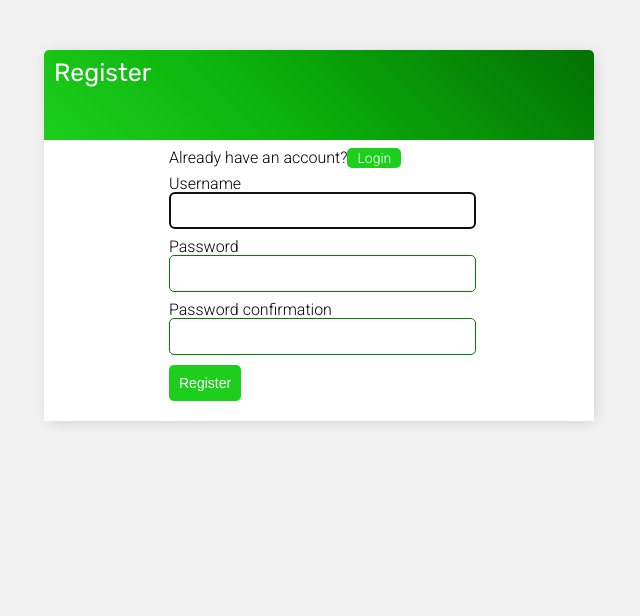
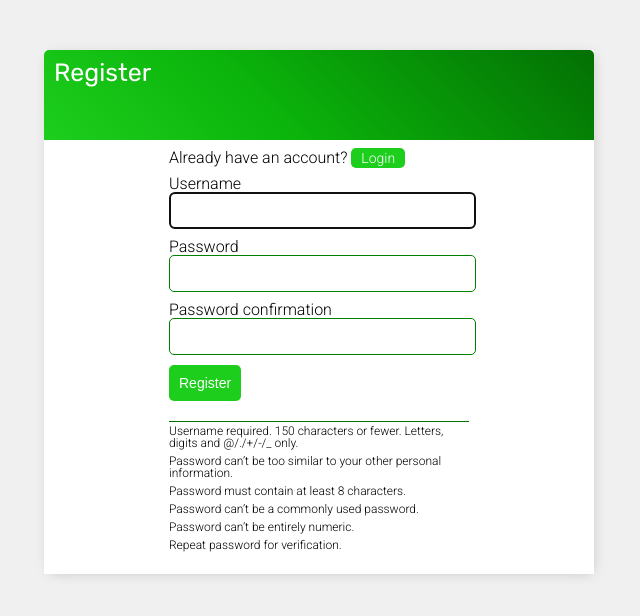
Before and after one commit to lukaszsliwinski/task_planner, a Django app: page /register/ in a window 1280 px wide. Shown: the top 616 px of the page, without its empty margins (321-961 px from the left). Run offline with Django 3.2, Linux system fonts and the light colour scheme.

Commit message:
Adding register instructions.

```diff
--- a/base/static/base/style.css
+++ b/base/static/base/style.css
@@ -308,3 +308,15 @@ label {
     padding-top: 2px;
     padding-bottom: 2px;
 }
+
+.register-instruction span {
+    display: block;
+    font-size: 12px;
+    padding: 3px 0 3px 0;
+
+}
+
+.register-instruction {
+    margin-top: 20px;
+    border-top: 1px solid rgb(3, 112, 3);
+}
--- a/base/templates/base/login.html
+++ b/base/templates/base/login.html
@@ -9,7 +9,7 @@
 
 <div class="card-body-login">
     <p class="register-login-footer">
-        Don't have an account?<a class="form-button" href="{% url 'register' %}">Register</a>
+        Don't have an account? <a class="form-button" href="{% url 'register' %}">Register</a>
     </p>
     <form method="POST">
         {% csrf_token %}
--- a/base/templates/base/register.html
+++ b/base/templates/base/register.html
@@ -9,7 +9,7 @@
 
 <div class="card-body-login">
     <p class="register-login-footer">
-        Already have an account?<a class="form-button" href="{% url 'login' %}">Login</a>
+        Already have an account? <a class="form-button" href="{% url 'login' %}">Login</a>
     </p>
     <form method="POST">
         {% csrf_token %}
@@ -24,6 +24,15 @@
         {{form.password2}}
 
         <input class="form-button" type="submit" value="Register">
+
+        <div class="register-instruction">
+            <span>Username required. 150 characters or fewer. Letters, digits and @/./+/-/_ only.</span>
+            <span>Password can’t be too similar to your other personal information.</span>
+            <span>Password must contain at least 8 characters.</span>
+            <span>Password can’t be a commonly used password.</span>
+            <span>Password can’t be entirely numeric.</span>
+            <span>Repeat password for verification.</span>
+        </div>
     </form>
 
 </div>
```
Also changed, not shown: db.sqlite3.
